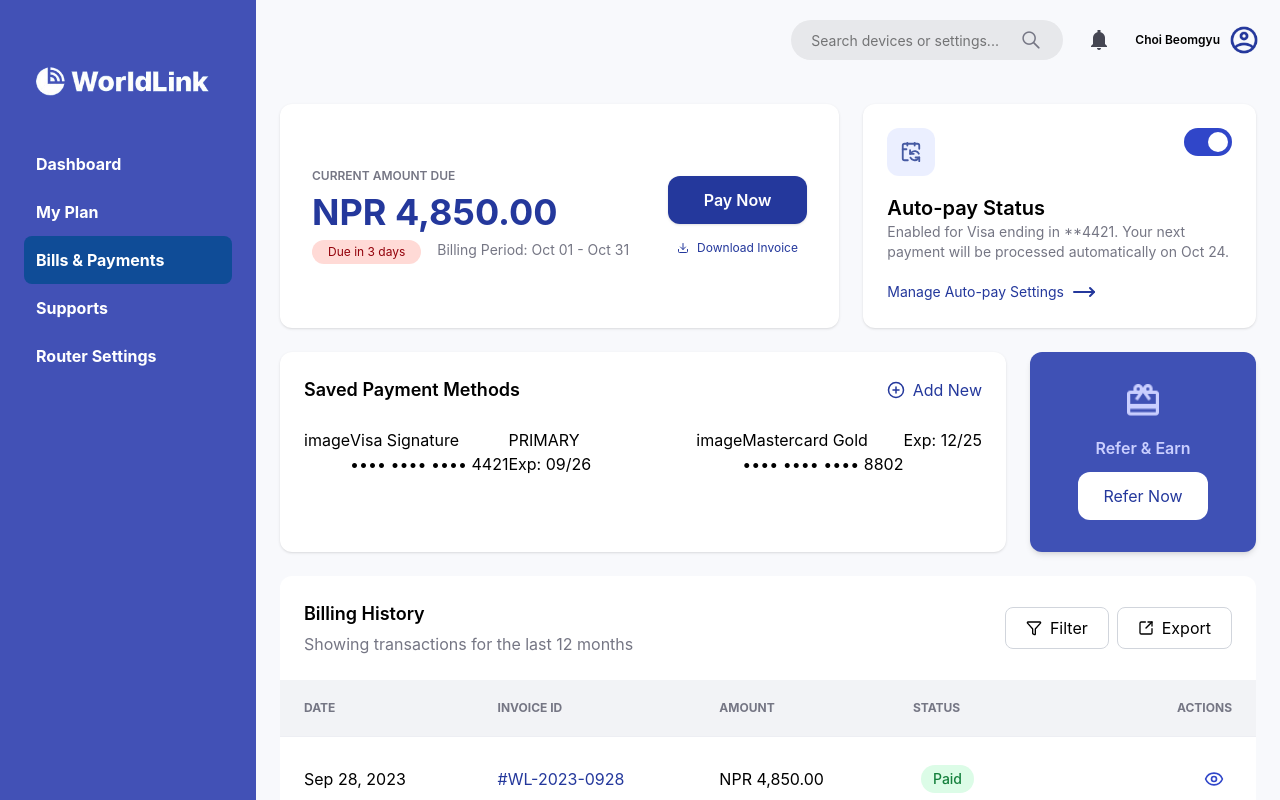
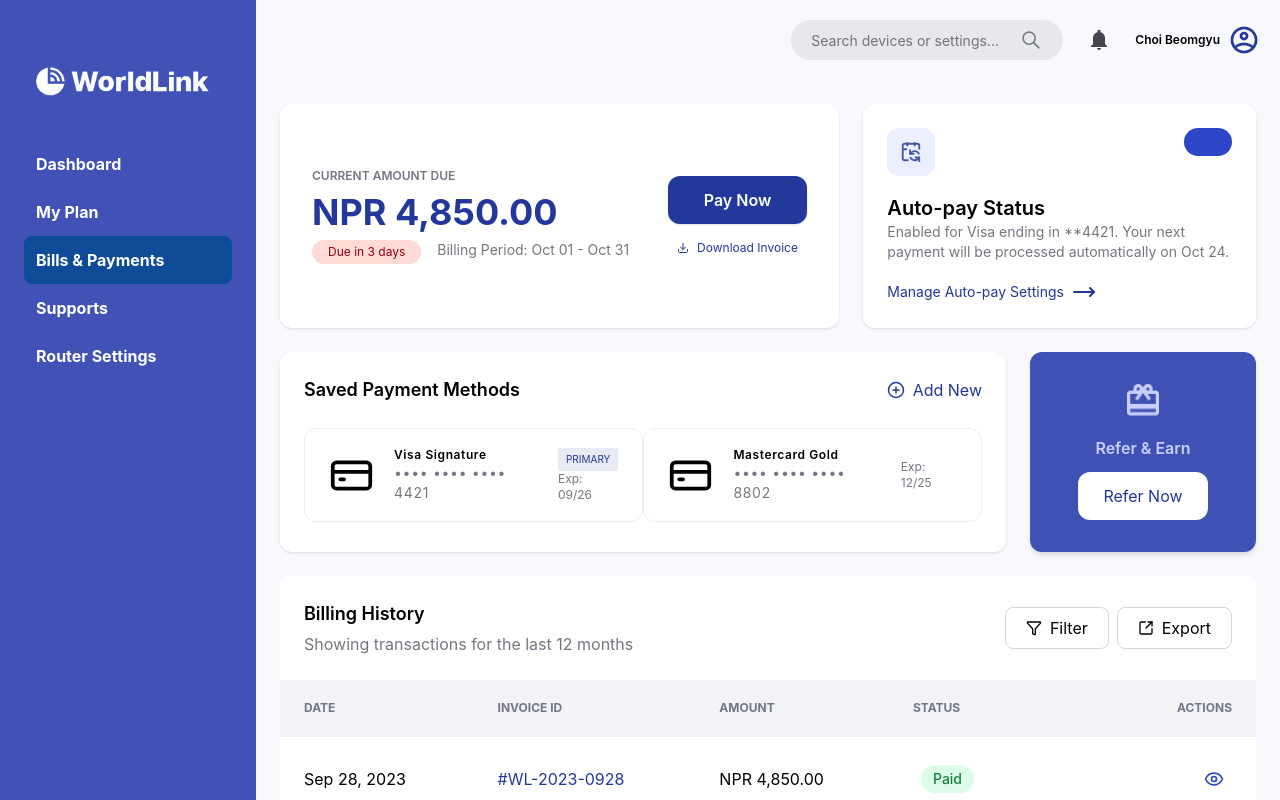
Before and after one commit to shi26tal/worldlink_project, a React (Vite) app: page /bills-and-payments in a window 1280 px wide. Shown: the top 800 px of the page. Built offline with nearby package versions, Linux system fonts and the light colour scheme.

Commit message:
done with account page

```diff
--- a/src/pages/BillsPaymentPage.tsx
+++ b/src/pages/BillsPaymentPage.tsx
@@ -9,6 +9,7 @@ import {
   CalendarSync,
   MoveRight,
   PlusCircle,
+  CreditCard,
 } from "lucide-react";
 
 const BillsPaymentPage = () => {
@@ -45,12 +46,12 @@ const BillsPaymentPage = () => {
               </div>
             </div>
             <div>
-              <button className="bg-[#24389C] text-white px-9 py-3 mb-4 rounded-xl font-semibold shadow-sm hover:bg-[#14288d] duration-200">
+              <button className="bg-[#24389C] cursor-pointer text-white px-9 py-3 mb-4 rounded-xl font-semibold shadow-sm hover:bg-[#14288d] duration-200">
                 Pay Now
               </button>
               <div className="flex flex-row gap-2 text-[#24389C] items-center justify-center">
                 <Download size={12} />
-                <button className="text-[#24389C] text-xs text-center ">
+                <button className="text-[#24389C] cursor-pointer text-xs text-center ">
 
                 Download Invoice
               </button>
@@ -67,8 +68,7 @@ const BillsPaymentPage = () => {
                 <CalendarSync className="text-[#465AA3]" size={22} />
               </div>
               {/* Toggle  left to do*/}
-              <button className="w-12 h-7 rounded-full bg-[#3046C9] relative">
-                <span className="absolute right-1 top-1 w-5 h-5 rounded-full bg-white"></span>
+              <button className="w-12 h-7 rounded-full bg-[#3046C9]">
               </button>
             </div>
             <div className="my-4">
@@ -97,34 +97,38 @@ const BillsPaymentPage = () => {
           <div className="col-span-9 bg-white rounded-xl shadow-sm p-6">
             <div className="flex flex-row justify-between mb-6">
               <h4 className="font-semibold text-lg">Saved Payment Methods</h4>
-              <button className="flex items-center gap-2 text-[#24389C] ">
+              <button className="flex items-center gap-2 cursor-pointer text-[#24389C] ">
                 <PlusCircle size={18} />
                 Add New</button>
             </div>
-            <div className="flex flex-row justify-between gap-4">
+            <div className="flex flex-row justify-between">
               {/* visa */}
-              <div className="flex flex-row justify-between">
-                <span>image</span>
+              <div className="flex flex-row gap-5 items-center justify-between border border-[#C5C5D44D] rounded-xl py-4.5 px-6">
+                <span>
+                  <CreditCard size={45}/>
+                </span>
                 <div>
-                  <p>Visa Signature</p>
-                  <p>•••• •••• •••• 4421</p>
+                  <p className="text-xs font-semibold tracking-wider">Visa Signature</p>
+                  <p className="text-[#757684] text-sm tracking-wider">•••• •••• •••• 4421</p>
                 </div>
                 <div>
-                  <span>PRIMARY</span>
+                  <p className="uppercase px-2 py-1 text-[10px] text-[#24389C] bg-[#24389C1A] ">Primary</p>
 
-                  <p>Exp: 09/26</p>
+                  <p className="text-xs text-[#757684]">Exp: 09/26</p>
                 </div>
               </div>
 
               {/* mastecard */}
-              <div className="flex flex-row justify-between">
-                <span>image</span>
+              <div className="flex flex-row items-center gap-5 justify-between border border-[#C5C5D44D] rounded-xl py-4.5 px-6">
+                <span>
+                  <CreditCard size={45}/>
+                </span>
                 <div>
-                  <p>Mastercard Gold</p>
-                  <p>•••• •••• •••• 8802</p>
+                  <p className="text-xs font-semibold tracking-wider">Mastercard Gold</p>
+                  <p className="text-[#757684] text-sm tracking-wider">•••• •••• •••• 8802</p>
                 </div>
                 <div>
-                  <p>Exp: 12/25</p>
+                  <p className="text-xs text-[#757684]">Exp: 12/25</p>
                 </div>
               </div>
             </div>
@@ -136,7 +140,7 @@ const BillsPaymentPage = () => {
         </div>
 
         {/* 3 */}
-        <div className="bg-white rounded-t-xl overflow-hidden">
+        <div className="bg-white rounded-t-xl">
           <div className="flex justify-between items-center p-6 border-b-[#C5C5D41A]">
             <div>
               <h2 className="text-lg font-semibold">Billing History</h2>
@@ -173,11 +177,6 @@ const BillsPaymentPage = () => {
                   <td className="px-6 py-7">{item[0]}</td>
                   <td className="px-6 py-7 text-[#24389C]">{item[1]}</td>
                   <td className="px-6 py-7">{item[2]}</td>
-                  {/* <td
-                    className={`px-3 py-1 my-7 mr-6 rounded-full text-sm font-medium ${item[3] == "Paid" ? "text-[#15803D] bg-[#DCFCE7]" : "text-[#B91C1C] bg-[#FEE2E2]"}`}
-                  >
-                    {item[3]}
-                  </td> */}
 
                   <td className="px-8 py-7">
                     <span
--- a/src/pages/HomePage.tsx
+++ b/src/pages/HomePage.tsx
@@ -5,6 +5,7 @@ import ReferBanner from "../components/ReferBanner";
 import Update from "../assets/icon/update.png";
 import Ticket from "../assets/icon/ticket.png";
 import AI from "../assets/icon/ai.jpg";
+import { ArrowRight } from "lucide-react";
 
 const HomePage = () => {
   return (
@@ -170,7 +171,11 @@ const HomePage = () => {
               <div className="mt-6 px-4 py-2 text-[12px] text-center bg-[#F0FDF4] text-[#16A34A] w-full">Signal Strength: Excellent</div>
               <div className="mt-3 px-4 py-2 text-[12px] text-center bg-[#EFF6FF] text-[#2563EB] w-full">Router Heat: Normal</div>
 
-              <button className="mt-12 text-[#003D7C] text-[16px] cursor-pointer">Run Full Scan</button>
+              <button className="mt-12 text-[#003D7C] text-[16px] items-center flex flex-row gap-2 cursor-pointer">
+                <span>Run Full Scan
+                  </span>
+                <ArrowRight size={16}/>
+              </button>
             </div>
           </div>
         </div>
--- a/src/pages/RouterSettingPage.tsx
+++ b/src/pages/RouterSettingPage.tsx
@@ -1,48 +1,46 @@
-
-
 const RouterSettingPage = () => {
   return (
     <div className="bg-[#f8f9fc] ml-64 mt-20 p-6 min-h-screen">
-        <div className="mb-2">
-            <h1 className="text-[#24389C] text-4xl font-bold tracking-wide mb-2">Router Settings</h1>
-            <p className="text-[#454652] text-sm">Network Hardware &gt; <span className="text-[#24389C]">Nokia G-2425G-A</span></p>
-        </div>
+      <div className="mb-2">
+        <h1 className="text-[#24389C] text-4xl font-bold tracking-wide mb-2">
+          Router Settings
+        </h1>
+        <p className="text-[#454652] text-sm">
+          Network Hardware &gt;{" "}
+          <span className="text-[#24389C]">Nokia G-2425G-A</span>
+        </p>
+      </div>
 
-        <div className="grid grid-cols-12 gap-6">
-
+      <div className="grid grid-cols-12 gap-6">
         <div className="col-span-7 flex flex-col gap-6">
-          {/* Band steering */}
+          {/* band steering */}
           <div className="bg-white rounded-2xl shadow-md p-6 h-24">
             Band Steering
           </div>
 
-          {/* WiFi configuration */}
+          {/* wifi configuration */}
           <div className="bg-white rounded-2xl shadow-md p-6 h-95">
             Wi-Fi Configuration
           </div>
 
-          {/* About router */}
+          {/* about router */}
           <div className="bg-white rounded-2xl shadow-md p-6 h-75">
             About Router
           </div>
         </div>
 
+        <div className="col-span-5 flex flex-col gap-6">
+          {/* online card */}
+          <div className="bg-white rounded-2xl shadow-md p-6 h-48">Online</div>
 
-        <div className="col-span-5 flex flex-col gap-6">
-          {/* Online card */}
-          <div className="bg-white rounded-2xl shadow-md p-6 h-48">
-            Online
-          </div>
-
-          {/* Connected devices */}
+          {/* connected devices */}
           <div className="bg-white rounded-2xl shadow-md p-6 flex-1 min-h-100">
             Connected Devices
           </div>
         </div>
       </div>
+    </div>
+  );
+};
 
-    </div>
-  )
-}
-
-export default RouterSettingPage
+export default RouterSettingPage;
```
